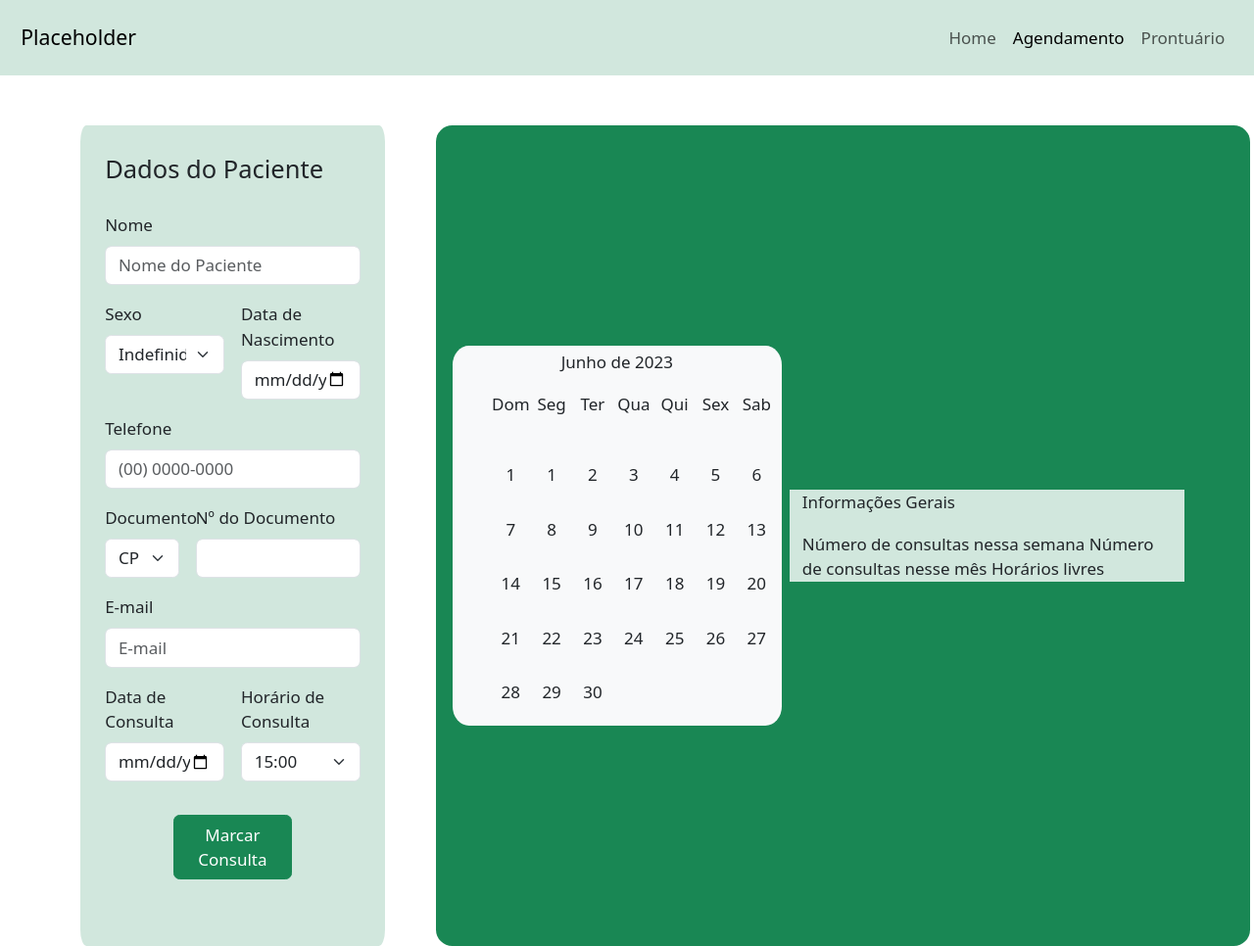
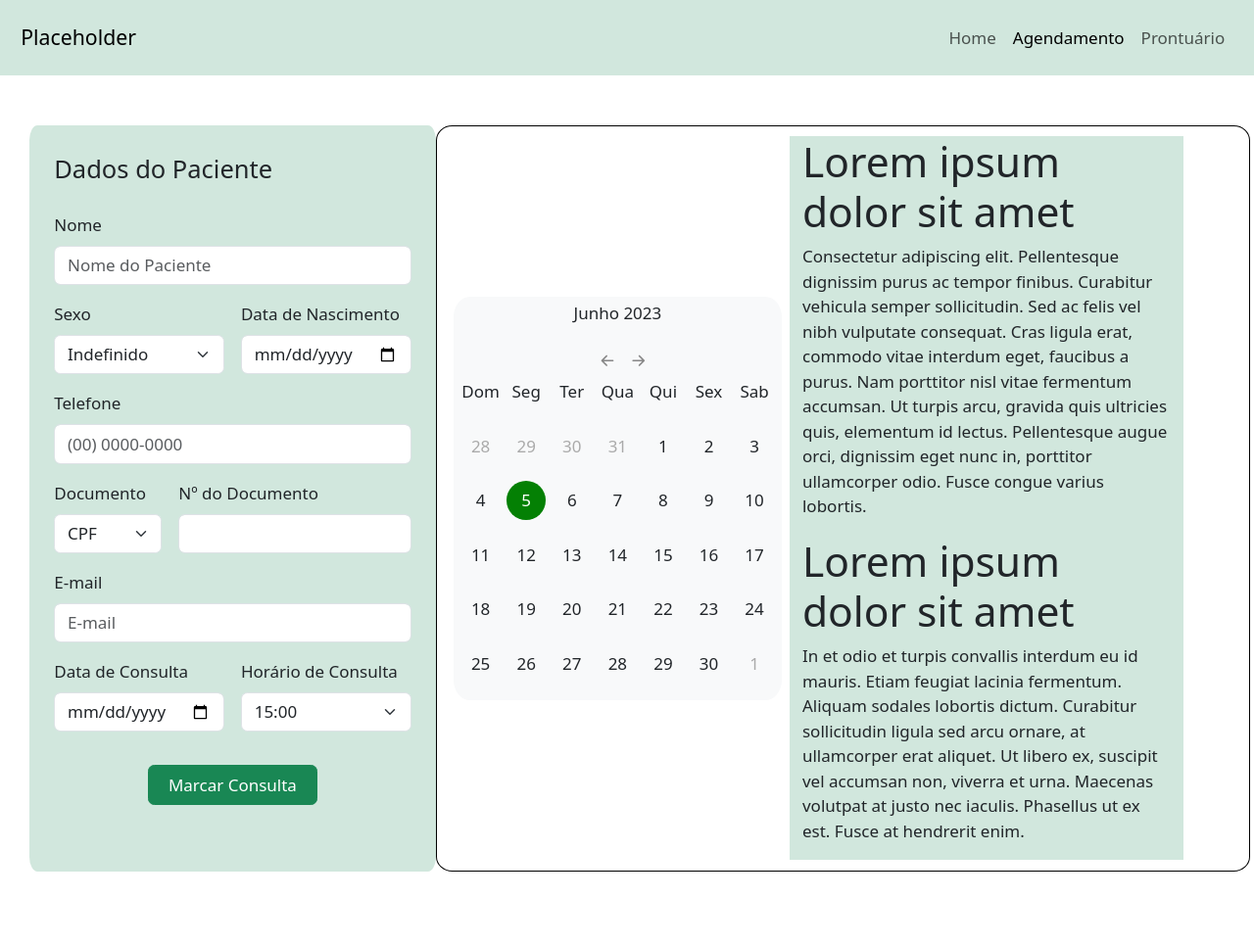
Before and after one commit to caesar451/projeto-qualidade, a plain HTML site: page agendamento.html in a window 1280 px wide. Shown: the whole page at 98% size. After the commit the page ends 894 px from the top, so only its background shows below. Drawn offline with nearby package versions, Linux system fonts and the light colour scheme.

Commit message:
finalização das funções básicas do calendário

```diff
--- a/CSS/estilo-inicial.css
+++ b/CSS/estilo-inicial.css
@@ -40,7 +40,14 @@ section {
     list-style: none;
     flex-wrap: wrap;
     text-align: center;
+    padding: 0;
+    margin: 0;
 }
+
+.calendar ul.days {
+    margin-bottom: 20px;
+}
+
 .calendar ul li {
     position: relative;
     width: calc(100%/7);
@@ -60,8 +67,24 @@ section {
     color: #fff
 }
 
-.icons span {
+.icons i {
+    height: 38px;
+    width: 38px;
+    color: #878787;
+    font-size: 1.5rem;
+    margin: 0 1px;
+    text-align: center;
+    line-height: 38px;
+    cursor: pointer;
+    border-radius: 50%;
+}
 
+.icons  i:hover {
+    background: #f2f2f2;
+}
+
+.icons  i:last-child {
+    margin-right: -10px;
 }
 
 .days li:hover::before {
@@ -69,7 +92,7 @@ section {
 }
 
 .days li.active::before {
-    background: #9B59B6;
+    background: rgb(4, 128, 4);
 }
 
 .calendar .days li::before {
--- a/agendamento.html
+++ b/agendamento.html
@@ -35,9 +35,9 @@
 </header>
 
 <main class="container-fluid">
-    <div class="main-container m-lg-1 row g-2 ">
+    <div class="main-container m-lg-1 row g-2 justify-content-lg-start">
 
-        <section class="container-fluid bg-success-subtle col-md-3 p-4 pb-5">
+        <section class="container-fluid bg-success-subtle col-md-4 p-4 pb-5">
             <form action="." method="." class="row g-3">
                 <legend>Dados do Paciente</legend>
                 <div class="col-12">
@@ -97,18 +97,23 @@
                         <option value="CPF" selected>15:00</option>
                         <option value="CNPJ">16:00</option>
                     </select>
-                    </div>
+                </div>
 
-                    <div class="text-center p-3"><button type="button" class="btn btn-success w-50">Marcar Consulta</button></div>
+                <div class="text-center p-3"><button type="button" class="btn btn-success w-50">Marcar Consulta</button>
+                </div>
 
 
             </form>
         </section>
 
 
-        <section class="container-fluid bg-success row col-md-8 d-flex align-items-center">
+        <section class="container-fluid  row col-md-8 d-flex align-items-center border border-1 border-black">
             <div class="calendar bg-light text-center col-md-5 p-1 m-1">
                 <p class="current-date"></p>
+                <div class="icons">
+                    <i class="bi bi-arrow-left-short"></i>
+                    <i class="bi bi-arrow-right-short"></i>
+                </div>
                 <ul class="weeks">
                     <li>Dom</li>
                     <li>Seg</li>
@@ -123,10 +128,19 @@
             </div>
 
             <div class="container-fluid col-md-6 bg-success-subtle m-1">
-                <p>Informações Gerais</p>
-                Número de consultas nessa semana
-                Número de consultas nesse mês
-                Horários livres
+                <h1>Lorem ipsum dolor sit amet</h1>
+                <p>Consectetur adipiscing elit. Pellentesque dignissim purus ac tempor finibus. Curabitur vehicula
+                    semper sollicitudin. Sed ac felis vel nibh vulputate consequat. Cras ligula erat, commodo vitae
+                    interdum eget, faucibus a purus. Nam porttitor nisl vitae fermentum accumsan. Ut turpis arcu,
+                    gravida quis ultricies quis, elementum id lectus. Pellentesque augue orci, dignissim eget nunc in,
+                    porttitor ullamcorper odio. Fusce congue varius lobortis.</p>
+                <h1>Lorem ipsum dolor sit amet</h1>
+                <p>In et odio et turpis convallis interdum eu id mauris. Etiam feugiat lacinia fermentum. Aliquam
+                    sodales lobortis dictum. Curabitur sollicitudin ligula sed arcu ornare, at ullamcorper erat aliquet.
+                    Ut libero ex, suscipit vel accumsan non, viverra et urna. Maecenas volutpat at justo nec iaculis.
+                    Phasellus ut ex est. Fusce at hendrerit enim.
+                </p>
+
 
             </div>
 
--- a/scrip.js
+++ b/scrip.js
@@ -1,27 +1,34 @@
 const currentDate = document.querySelector(".current-date"),
-daysTag = document.querySelector(".days"),
-prevNextIcon = document.querySelectorAll(".icons span");
+    daysTag = document.querySelector(".days"),
+    prevNextIcon = document.querySelectorAll(".icons span");
 
 let date = new Date(),
-currYear = date.getFullYear(),
-currMonth = date.getMonth();
+    currYear = date.getFullYear(),
+    currMonth = date.getMonth();
 
 const months = ["Janeiro", "Fevereiro", "Março", "Abril", "Maio", "Junho", "Julho", "Agosto", "Setembro", "Outubro", "Novembro", "Dezembro"];
 
 const renderCalendar = () => {
-    let firstDayofMonth = new Date(currYear, currMonth, 1).getDate(), //last first day of month
-    lastDateofMonth = new Date(currYear, currMonth + 1, 0).getDate(); //last date of month
+    let firstDayofMonth = new Date(currYear, currMonth, 1).getDay(), //last first day of month
+        lastDateofMonth = new Date(currYear, currMonth + 1, 0).getDate(),
+        lastDayofMonth = new Date(currYear, currMonth, lastDateofMonth).getDay(), //last date of month
+        lastDateofLastMonth = new Date(currYear, currMonth, 0).getDate();
     let liTag = "";
 
     for (let i = firstDayofMonth; i > 0; i--) {
-        liTag += `<li>${i}</li>`;
+        liTag += `<li class="inactive">${lastDateofLastMonth - i + 1}</li>`;
     }
 
     for (let i = 1; i <= lastDateofMonth; i++) {
-        liTag += `<li>${i}</li>`;
+        let isToday = i === date.getDate() && currMonth === new Date().getMonth() && currYear === new Date().getFullYear() ? "active" : "";
+        liTag += `<li class="${isToday}">${i}</li>`;
     }
 
-    currentDate.innerText = `${months[currMonth]} de ${currYear}`;
+    for (let i = lastDayofMonth; i < 6; i++) {
+        liTag += `<li class="inactive">${i - lastDayofMonth + 1}</li>`;
+    }
+
+    currentDate.innerText = `${months[currMonth]} ${currYear}`;
     daysTag.innerHTML = liTag;
 }
 
@@ -29,7 +36,15 @@ renderCalendar();
 
 prevNextIcon.forEach(icon => {
     icon.addEventListener("click", () => {
-        currMonth = icon.id === "prev" ? currMonth - 1 : currMonth + 1;
+        currMonth = icon.class === "bi bi-arrow-left-short" ? currMonth - 1 : currMonth + 1;
+
+        if(currMonth < 0 || currMonth > 11) {
+            date = new Date (currYear, currMonth);
+            currYear = date.getFullYear();
+            currMonth = date.getMonth();
+        } else {
+            date = new Date();
+        }
         renderCalendar();
     });
 });
```
